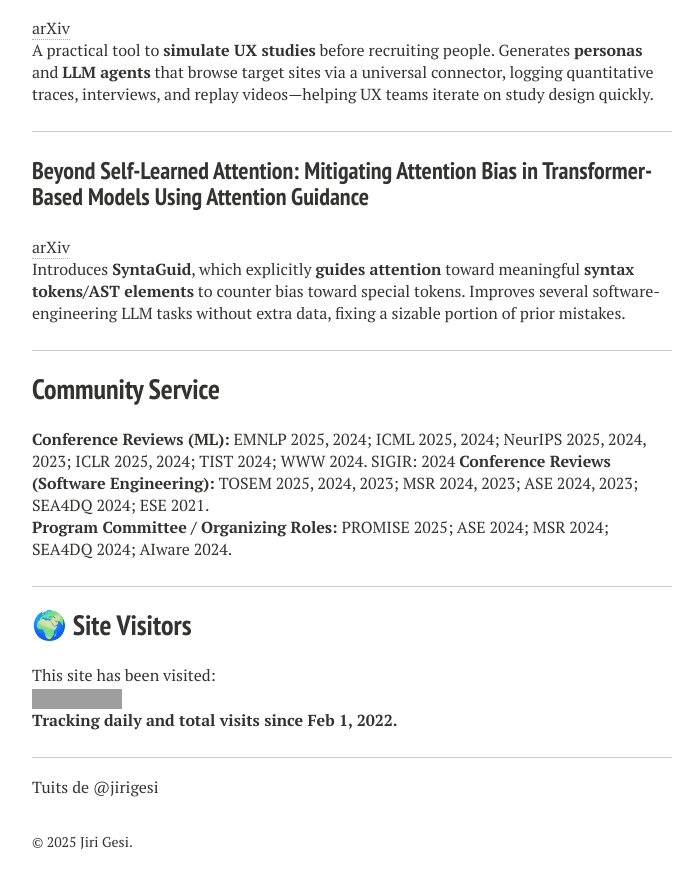
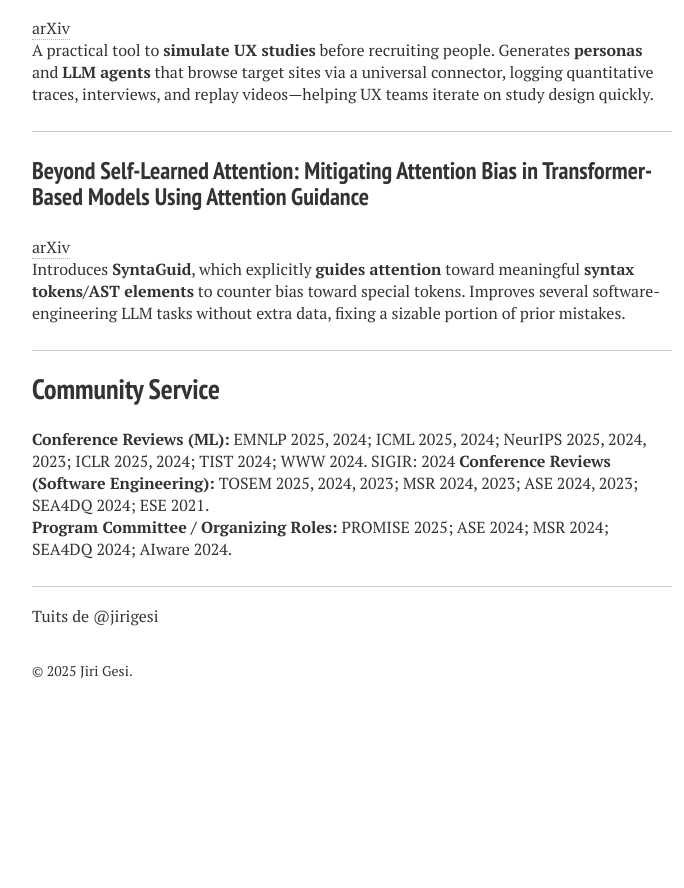
Before and after one commit to Jirigesi/Jirigesi.github.io, a Jekyll site: the page built from index.md, in a window 1280 px wide and 900 px high, scrolled down 2507 px. Shown: the top 888 px of the window, without its empty margins (288-972 px from the left). Built offline with Jekyll 4.4.1, drawn with Linux system fonts in a browser that asks for light colours; nearby versions of some CDN libraries; comment, search, counter and statistics services are not loaded; after the commit the page ends 3236 px from its top, so only the background shows below that; grey boxes are pictures that could not be loaded.

Commit message:
Update index.md

```diff
--- a/index.md
+++ b/index.md
@@ -88,13 +88,3 @@ Introduces **SyntaGuid**, which explicitly **guides attention** toward meaningfu
 
 
 ---
-
-## 🌍 Site Visitors
-
-This site has been visited:
-
-[![Hits](https://hits.seeyoufarm.com/api/count/incr/badge.svg?url=https%3A%2F%2Fjirigesi.github.io&count_bg=%2379C83D&title_bg=%23555555&icon=&icon_color=%23E7E7E7&title=Visitors&edge_flat=false)](https://hits.seeyoufarm.com)
-
-**Tracking daily and total visits since Feb 1, 2022.**
-
----
```
